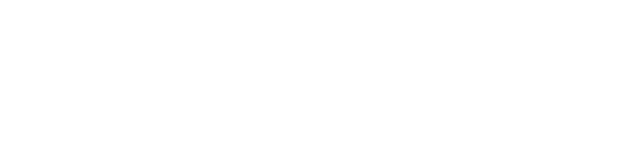
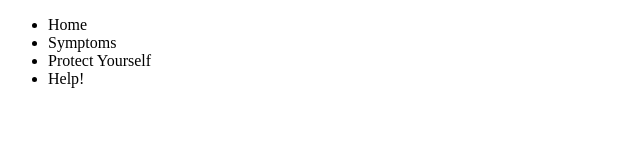
Before and after one commit to Zdnk-k/tracheomicosis.github.io, a plain HTML site: page index.html in a window 1280 px wide. Shown: the whole page, without its empty margins (0-640 px from the left). Drawn offline with Linux system fonts and the light colour scheme.

Commit message:
index.html

```diff
--- a/index.html
+++ b/index.html
@@ -1 +1,17 @@
 <!DOCTYPE html>
+<html>
+	<head>
+		<title>Tracheomicosis - The Unknown Killer</title>
+	</head>
+	<body>
+		<nav>
+			<ul>
+				<li>Home</li>
+				<li>Symptoms</li>
+				<li>Protect Yourself</li>
+				<li>Help!</li>
+			</ul>
+		</nav>
+
+	</body>
+</html>
```
